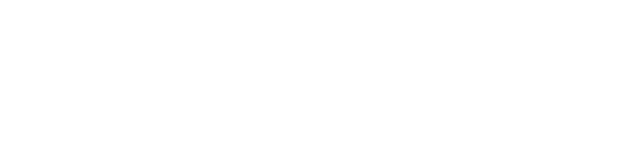
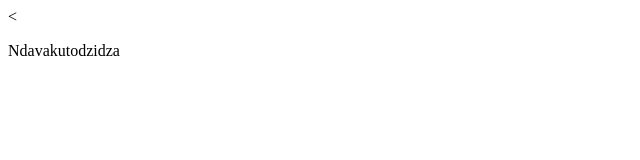
Before and after one commit to DavisonDz/Test, a plain HTML site: page index.html in a window 1280 px wide. Shown: the whole page, without its empty margins (0-640 px from the left). Drawn offline with Linux system fonts and the light colour scheme.

Commit message:
Added a paragraph

```diff
--- a/index.html
+++ b/index.html
@@ -6,6 +6,6 @@
     <title></title>
   </head>
   <body>
-
+    <<p>Ndavakutodzidza</p>
   </body>
 </html>
```
